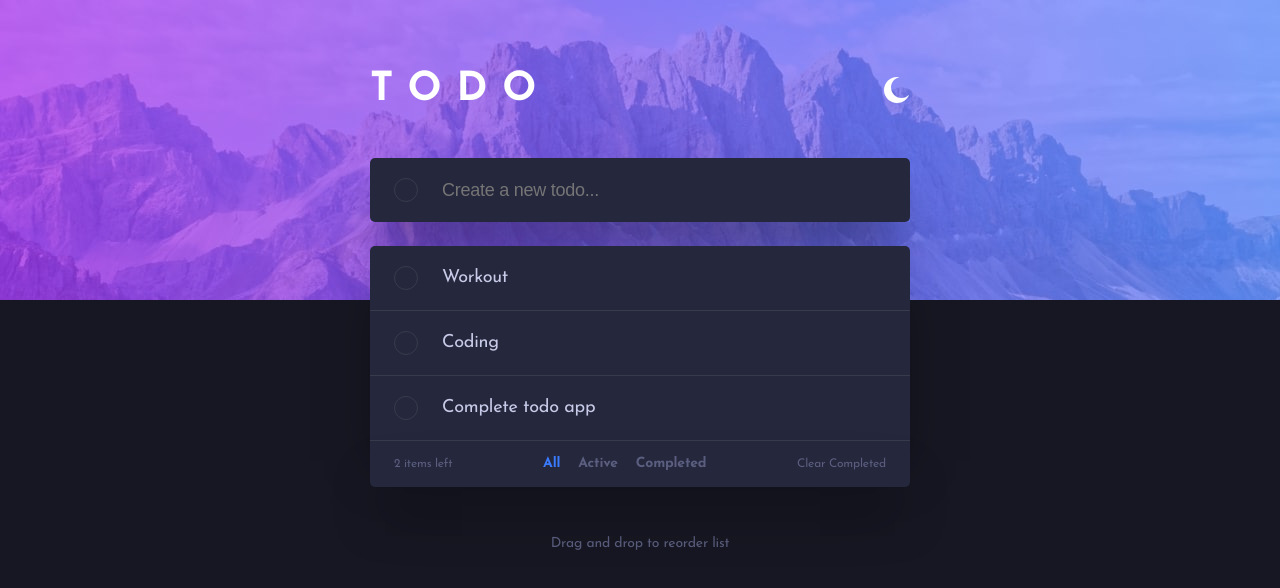
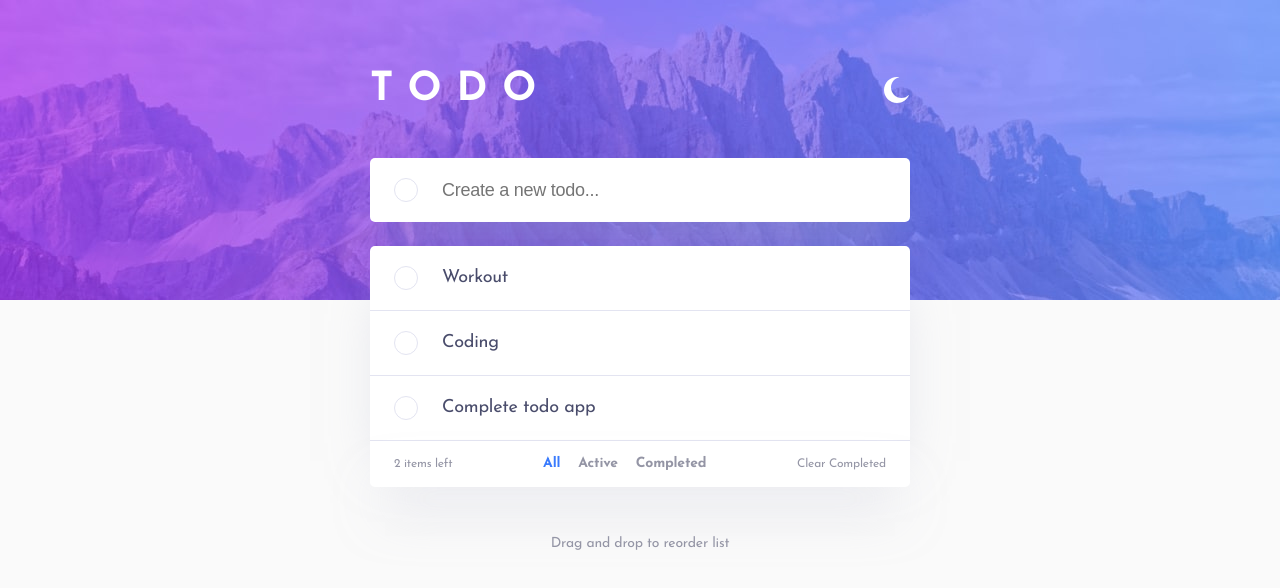
Before and after one commit to Lisviks/todo-app-frontendmentor, a Next.js app: page / in a window 1280 px wide. Shown: the top 588 px of the page. Built offline with nearby package versions, Linux system fonts and the light colour scheme.

Commit message:
toggle theme

```diff
--- a/src/components/Header.tsx
+++ b/src/components/Header.tsx
@@ -1,8 +1,13 @@
+import ThemeContext from '@/context/ThemeContext';
+import { useContext } from 'react';
+
 export default function Header() {
+  const { toggleTheme } = useContext(ThemeContext);
+
   return (
     <header>
       <div className='logo'>Todo</div>
-      <div className='theme-switch'></div>
+      <div className='theme-switch' onClick={toggleTheme}></div>
     </header>
   );
 }
--- /dev/null
+++ b/src/context/ThemeContext.tsx
@@ -0,0 +1,34 @@
+import { createContext, useEffect, useState } from 'react';
+
+interface ThemePropsInterface {
+  children?: JSX.Element | Array<JSX.Element>;
+}
+
+const ThemeContext = createContext({
+  isDark: false,
+  toggleTheme: () => {},
+});
+
+export const ThemeContextProvider = ({ children }: ThemePropsInterface) => {
+  const [isDark, setIsDark] = useState(false);
+
+  useEffect(() => {
+    const bodyClassList = document.body.classList;
+    if (isDark) {
+      bodyClassList.remove('light');
+      bodyClassList.add('dark');
+    } else {
+      bodyClassList.remove('dark');
+      bodyClassList.add('light');
+    }
+  }, [isDark]);
+
+  const toggleTheme = () => {
+    console.log('test');
+    setIsDark(!isDark);
+  };
+
+  return <ThemeContext.Provider value={{ isDark, toggleTheme }}>{children}</ThemeContext.Provider>;
+};
+
+export default ThemeContext;
--- a/src/pages/_app.tsx
+++ b/src/pages/_app.tsx
@@ -1,3 +1,4 @@
+import { ThemeContextProvider } from '@/context/ThemeContext';
 import '@/styles/globals.scss';
 import type { AppProps } from 'next/app';
 import Head from 'next/head';
@@ -11,7 +12,9 @@ export default function App({ Component, pageProps }: AppProps) {
         <meta name='viewport' content='width=device-width, initial-scale=1' />
         <link rel='icon' href='/images/favicon-32x32.png' />
       </Head>
-      <Component {...pageProps} />
+      <ThemeContextProvider>
+        <Component {...pageProps} />
+      </ThemeContextProvider>
     </>
   );
 }
--- a/src/pages/_document.tsx
+++ b/src/pages/_document.tsx
@@ -4,7 +4,7 @@ export default function Document() {
   return (
     <Html lang='en'>
       <Head />
-      <body className='dark'>
+      <body>
         <Main />
         <NextScript />
       </body>
--- a/src/styles/globals.scss
+++ b/src/styles/globals.scss
@@ -12,6 +12,7 @@
 body {
   font-family: 'Josefin Sans', sans-serif;
   background-color: var(--background);
+  transition: all 0.3s ease;
 }
 
 .bg_image {
@@ -39,6 +40,14 @@ body {
   }
 }
 
+body.light header .theme-switch {
+  background: url('../../public/images/icon-moon.svg');
+}
+
+body.dark header .theme-switch {
+  background: url('../../public/images/icon-sun.svg');
+}
+
 header {
   display: flex;
   justify-content: space-between;
@@ -57,7 +66,6 @@ header {
   .theme-switch {
     height: 20px;
     width: 20px;
-    background: url('../../public/images/icon-moon.svg');
     background-size: contain;
 
     &:hover {
@@ -71,6 +79,7 @@ header {
   width: 1.25rem;
   border: 1px solid var(--border);
   border-radius: 50%;
+  transition: border 0.3s ease;
 
   input {
     display: none;
@@ -107,6 +116,7 @@ header {
     letter-spacing: -0.166667px;
     color: var(--main-font);
     background-color: var(--app-background);
+    transition: all 0.3s ease;
 
     &:focus {
       outline: none;
@@ -134,6 +144,7 @@ header {
   box-shadow: var(--box-shadow);
   position: relative;
   z-index: 1;
+  transition: all 0.3s ease;
 
   .checkbox.checked ~ p {
     color: var(--complete-todo-item);
@@ -146,6 +157,7 @@ header {
     padding: 1rem 1.25rem;
     border-bottom: 1px solid var(--border);
     position: relative;
+    transition: all 0.3s ease;
 
     &:hover {
       cursor: pointer;
@@ -176,6 +188,7 @@ header {
   gap: 1.25rem 0;
   color: var(--footer-font-color);
   background-color: var(--app-background);
+  transition: all 0.3s ease;
 
   .items-left,
   .clear-completed {
@@ -189,6 +202,7 @@ header {
     background-color: var(--app-background);
     box-shadow: var(--box-shadow);
     z-index: 2;
+    transition: all 0.3s ease;
 
     &:hover {
       cursor: pointer;
@@ -216,6 +230,7 @@ header {
     border-radius: 5px;
     box-shadow: var(--box-shadow);
     z-index: 3;
+    transition: all 0.3s ease;
 
     li {
       margin-right: 1.125rem;
```
